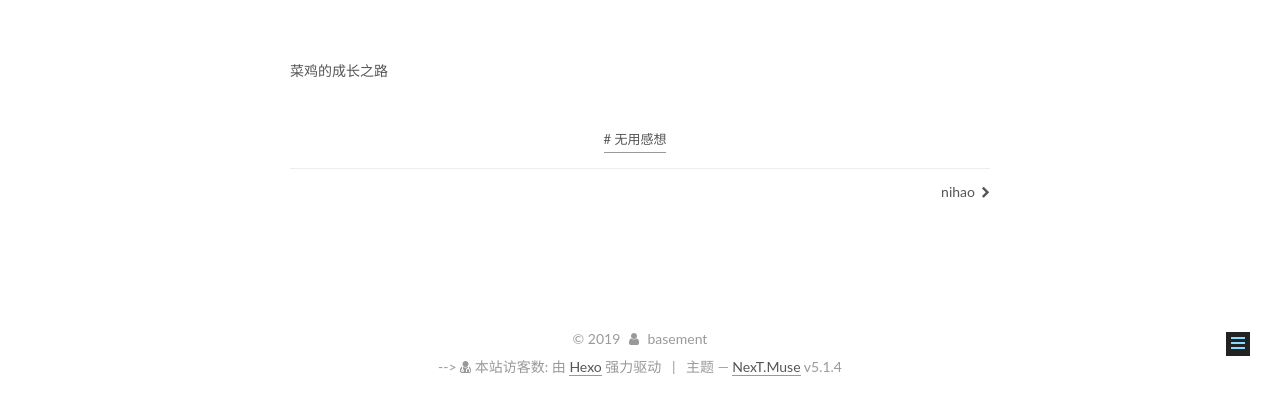
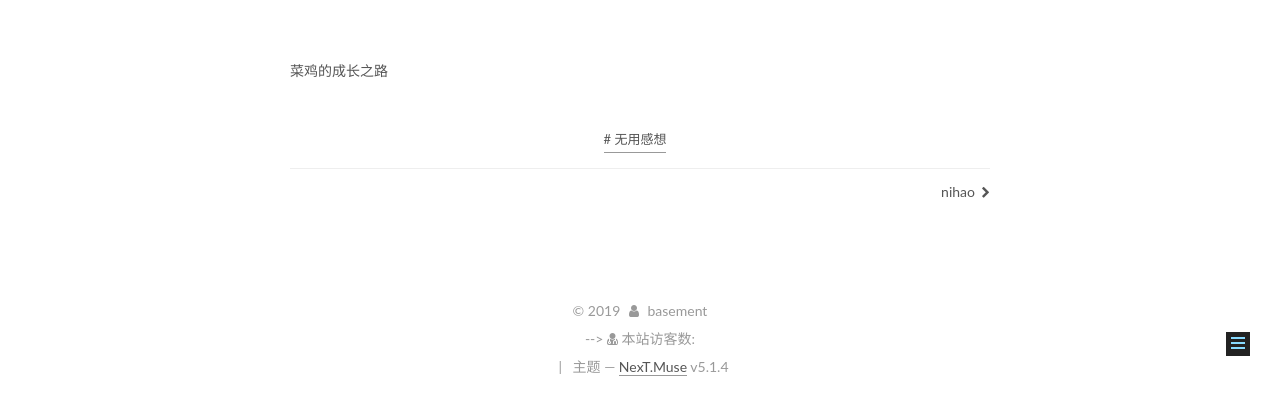
Before and after one commit to basementburing/basementburing.github.io, a plain HTML site: page 2019/01/21/hello-world/index.html in a window 1280 px wide. Shown: the part 399-800 px from the top of the page. Drawn offline with Linux system fonts and the light colour scheme; some packages are replaced by stand-ins of ours; a script that the page names is missing.

Commit message:
Site updated: 2019-01-22 12:19:04

```diff
--- a/2019/01/21/hello-world/index.html
+++ b/2019/01/21/hello-world/index.html
@@ -507,7 +507,7 @@
 </div>
 
 
-  <div class="powered-by">由 <a class="theme-link" target="_blank" href="https://hexo.io">Hexo</a> 强力驱动</div>
+  <div class=""></div>
 
 
 
```
Also changed, not shown: 2019/01/22/nihao/index.html (+1 -1 lines), about/index.html (+1 -1 lines), archives/2019/01/index.html (+1 -1 lines), archives/2019/index.html (+1 -1 lines), archives/index.html (+1 -1 lines), categories/html-study/index.html (+1 -1 lines), categories/index.html (+1 -1 lines), categories/随笔/index.html (+1 -1 lines), index.html (+1 -1 lines), tags/index.html (+1 -1 lines), tags/无用感想/index.html (+1 -1 lines).
